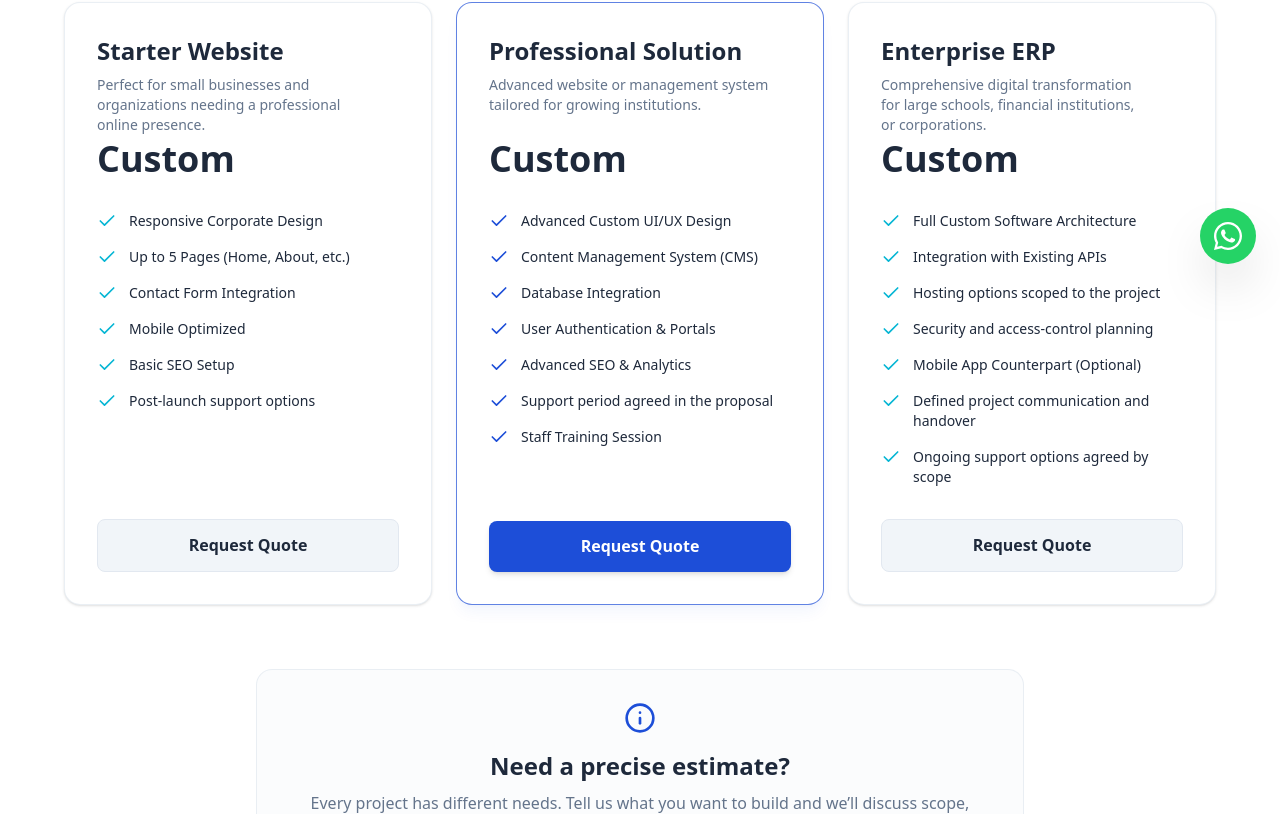
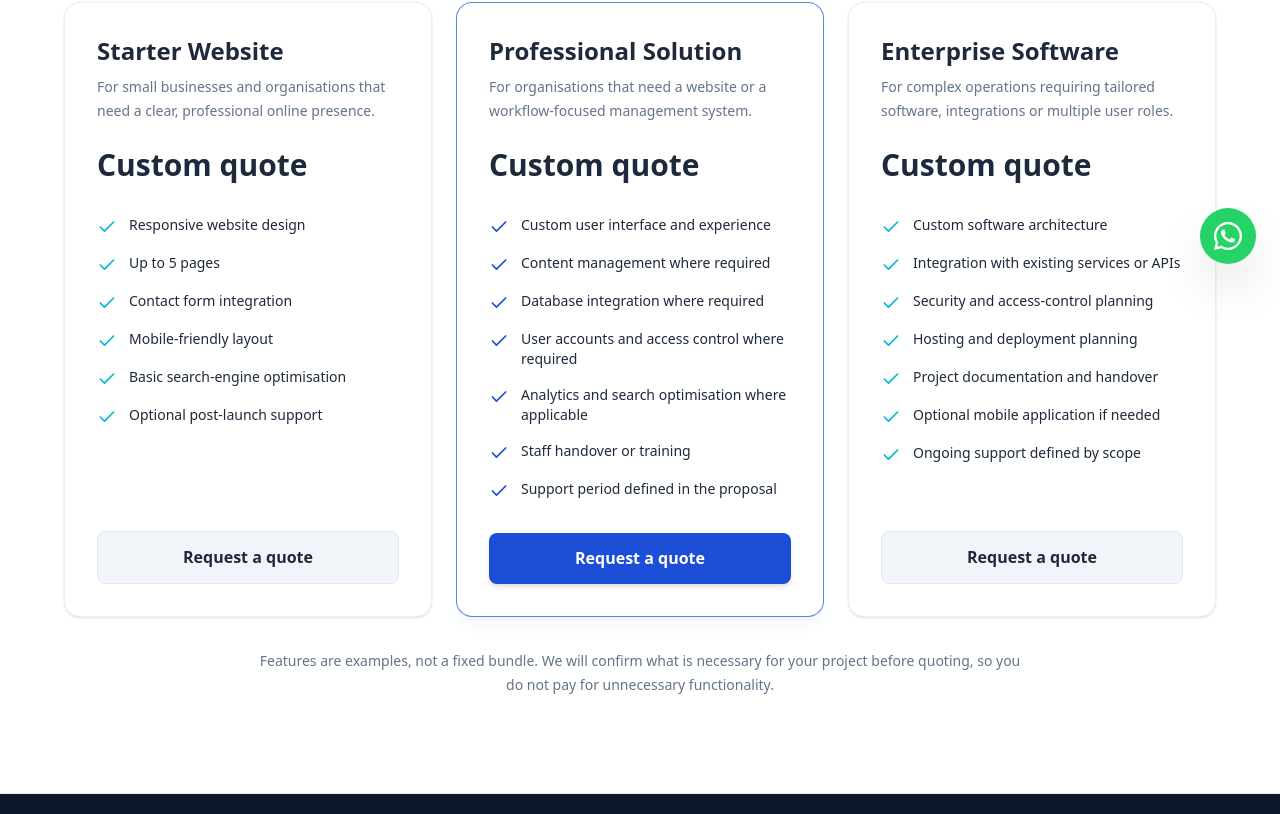
Before and after one commit to Indelible-cpu/MyWebsite, a Next.js app: page /pricing in a window 1280 px wide. Shown: the part 466-1280 px from the top of the page. Built offline with nearby package versions, Linux system fonts and the light colour scheme.

Commit message:
Remove duplicate quote call to action and clarify scoped pricing

```diff
--- a/app/pricing/page.tsx
+++ b/app/pricing/page.tsx
@@ -1,63 +1,59 @@
 "use client";
 
 import Link from "next/link";
-import { Check, Info } from "lucide-react";
+import { Check } from "lucide-react";
 import { m } from "framer-motion";
 
 export default function Pricing() {
   const plans = [
     {
       name: "Starter Website",
-      price: "Custom",
-      description: "Perfect for small businesses and organizations needing a professional online presence.",
+      price: "Custom quote",
+      description: "For small businesses and organisations that need a clear, professional online presence.",
       features: [
-        "Responsive Corporate Design",
-        "Up to 5 Pages (Home, About, etc.)",
-        "Contact Form Integration",
-        "Mobile Optimized",
-        "Basic SEO Setup",
-        "Post-launch support options"
+        "Responsive website design",
+        "Up to 5 pages",
+        "Contact form integration",
+        "Mobile-friendly layout",
+        "Basic search-engine optimisation",
+        "Optional post-launch support"
       ],
-      popular: false,
-      buttonText: "Request Quote"
+      popular: false
     },
     {
       name: "Professional Solution",
-      price: "Custom",
-      description: "Advanced website or management system tailored for growing institutions.",
+      price: "Custom quote",
+      description: "For organisations that need a website or a workflow-focused management system.",
       features: [
-        "Advanced Custom UI/UX Design",
-        "Content Management System (CMS)",
-        "Database Integration",
-        "User Authentication & Portals",
-        "Advanced SEO & Analytics",
-        "Support period agreed in the proposal",
-        "Staff Training Session"
+        "Custom user interface and experience",
+        "Content management where required",
+        "Database integration where required",
+        "User accounts and access control where required",
+        "Analytics and search optimisation where applicable",
+        "Staff handover or training",
+        "Support period defined in the proposal"
       ],
-      popular: true,
-      buttonText: "Request Quote"
+      popular: true
     },
     {
-      name: "Enterprise ERP",
-      price: "Custom",
-      description: "Comprehensive digital transformation for large schools, financial institutions, or corporations.",
+      name: "Enterprise Software",
+      price: "Custom quote",
+      description: "For complex operations requiring tailored software, integrations or multiple user roles.",
       features: [
-        "Full Custom Software Architecture",
-        "Integration with Existing APIs",
-        "Hosting options scoped to the project",
+        "Custom software architecture",
+        "Integration with existing services or APIs",
         "Security and access-control planning",
-        "Mobile App Counterpart (Optional)",
-        "Defined project communication and handover",
-        "Ongoing support options agreed by scope"
+        "Hosting and deployment planning",
+        "Project documentation and handover",
+        "Optional mobile application if needed",
+        "Ongoing support defined by scope"
       ],
-      popular: false,
-      buttonText: "Request Quote"
+      popular: false
     }
   ];
 
   return (
     <>
-      {/* HEADER */}
       <section className="bg-muted/30 pt-32 pb-14 sm:pt-36 sm:pb-16">
         <div className="container mx-auto px-4 text-center">
           <m.h1
@@ -72,71 +68,52 @@ export default function Pricing() {
             initial={{ opacity: 0, y: 20 }}
             animate={{ opacity: 1, y: 0 }}
             transition={{ duration: 0.5, delay: 0.1 }}
-            className="text-lg md:text-xl text-muted-foreground max-w-2xl mx-auto"
+            className="mx-auto max-w-2xl text-lg text-muted-foreground md:text-xl"
           >
-            We believe in affordable, value-driven solutions. Because every project is unique, we provide customized quotes based on your exact requirements.
+            Every project is scoped individually. Choose the closest starting point and request a quote; the final scope, timeline and cost will be agreed before work begins.
           </m.p>
         </div>
       </section>
 
-      {/* PRICING CARDS */}
       <section className="py-16 sm:py-20 lg:py-24">
         <div className="container mx-auto px-4 md:px-6">
           <div className="mx-auto grid max-w-6xl gap-5 md:grid-cols-2 xl:grid-cols-3 xl:gap-6">
             {plans.map((plan, i) => (
               <m.div
-                key={i}
+                key={plan.name}
                 initial={{ opacity: 0, y: 20 }}
                 whileInView={{ opacity: 1, y: 0 }}
                 viewport={{ once: true }}
-                transition={{ duration: 0.5, delay: i * 0.1 }}
-                className={`relative flex flex-col rounded-2xl border p-6 transition-shadow sm:p-8 ${plan.popular ? 'border-secondary/70 bg-background shadow-lg shadow-secondary/5' : 'border-border/70 bg-background shadow-sm'}`}
+                transition={{ duration: 0.45, delay: i * 0.08 }}
+                className={`relative flex flex-col rounded-2xl border p-6 transition-shadow sm:p-8 ${plan.popular ? "border-secondary/70 bg-background shadow-lg shadow-secondary/5" : "border-border/70 bg-background shadow-sm"}`}
               >
-
-
                 <div className="mb-6">
-                  <h3 className="text-2xl font-bold mb-2">{plan.name}</h3>
-                  <p className="text-muted-foreground text-sm h-10">{plan.description}</p>
+                  <h2 className="mb-2 text-2xl font-bold">{plan.name}</h2>
+                  <p className="min-h-12 text-sm leading-6 text-muted-foreground">{plan.description}</p>
                 </div>
-
                 <div className="mb-8">
-                  <span className="text-4xl font-extrabold">{plan.price}</span>
+                  <span className="text-3xl font-extrabold">{plan.price}</span>
                 </div>
-
-                <ul className="space-y-4 mb-8 flex-grow">
-                  {plan.features.map((feature, j) => (
-                    <li key={j} className="flex items-start gap-3">
-                      <Check className={`h-5 w-5 shrink-0 ${plan.popular ? 'text-secondary' : 'text-accent'}`} />
+                <ul className="mb-8 flex-grow space-y-4">
+                  {plan.features.map((feature) => (
+                    <li key={feature} className="flex items-start gap-3">
+                      <Check className={`mt-0.5 h-5 w-5 shrink-0 ${plan.popular ? "text-secondary" : "text-accent"}`} />
                       <span className="text-sm font-medium">{feature}</span>
                     </li>
                   ))}
                 </ul>
-
                 <Link
-                  href="/contact#quote"
-                  className={`w-full text-center py-3 rounded-lg font-semibold transition-all ${
-                    plan.popular
-                      ? 'bg-secondary hover:bg-secondary/90 text-secondary-foreground shadow-md'
-                      : 'bg-muted hover:bg-muted/80 text-foreground border border-border'
-                  }`}
+                  href={`/contact?subject=${encodeURIComponent(plan.name)}#quote`}
+                  className={`w-full rounded-lg py-3 text-center font-semibold transition-all ${plan.popular ? "bg-secondary text-secondary-foreground shadow-md hover:bg-secondary/90" : "border border-border bg-muted text-foreground hover:bg-muted/80"}`}
                 >
-                  {plan.buttonText}
+                  Request a quote
                 </Link>
               </m.div>
             ))}
           </div>
-
-          {/* ONLINE QUOTE GENERATOR HINT */}
-          <div className="mx-auto mt-14 max-w-3xl rounded-2xl border border-border/70 bg-muted/30 p-6 text-center sm:mt-16 sm:p-8">
-            <Info className="h-8 w-8 text-secondary mx-auto mb-4" />
-            <h3 className="text-2xl font-bold mb-2">Need a precise estimate?</h3>
-            <p className="text-muted-foreground mb-6">
-              Every project has different needs. Tell us what you want to build and we’ll discuss scope, priorities and a suitable quote.
-            </p>
-            <Link href="/contact#quote" className="inline-block bg-primary text-primary-foreground px-6 py-3 rounded-lg font-medium hover:bg-secondary transition-colors">
-              Request a tailored quote
-            </Link>
-          </div>
+          <p className="mx-auto mt-8 max-w-3xl text-center text-sm leading-6 text-muted-foreground">
+            Features are examples, not a fixed bundle. We will confirm what is necessary for your project before quoting, so you do not pay for unnecessary functionality.
+          </p>
         </div>
       </section>
     </>
```
